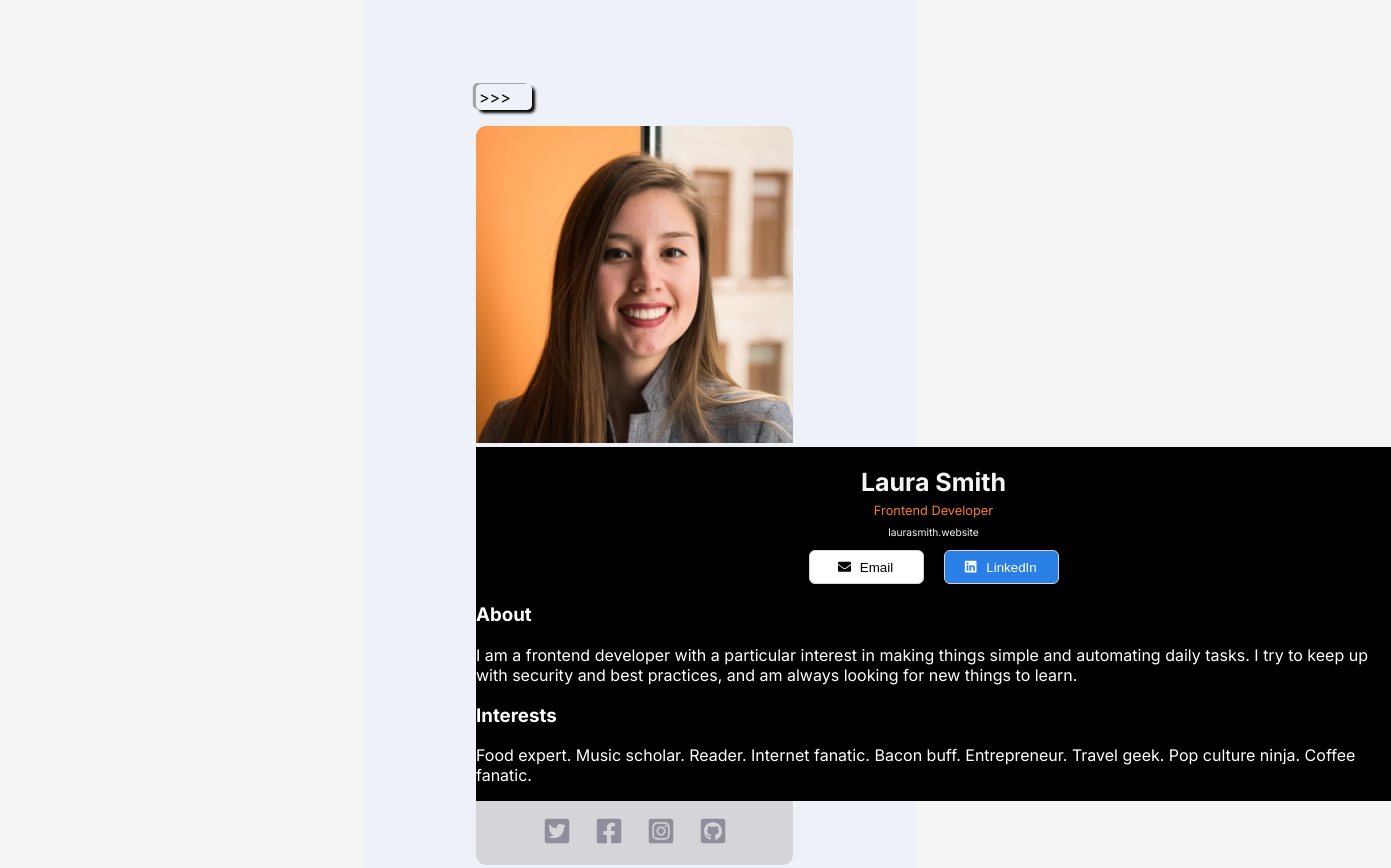
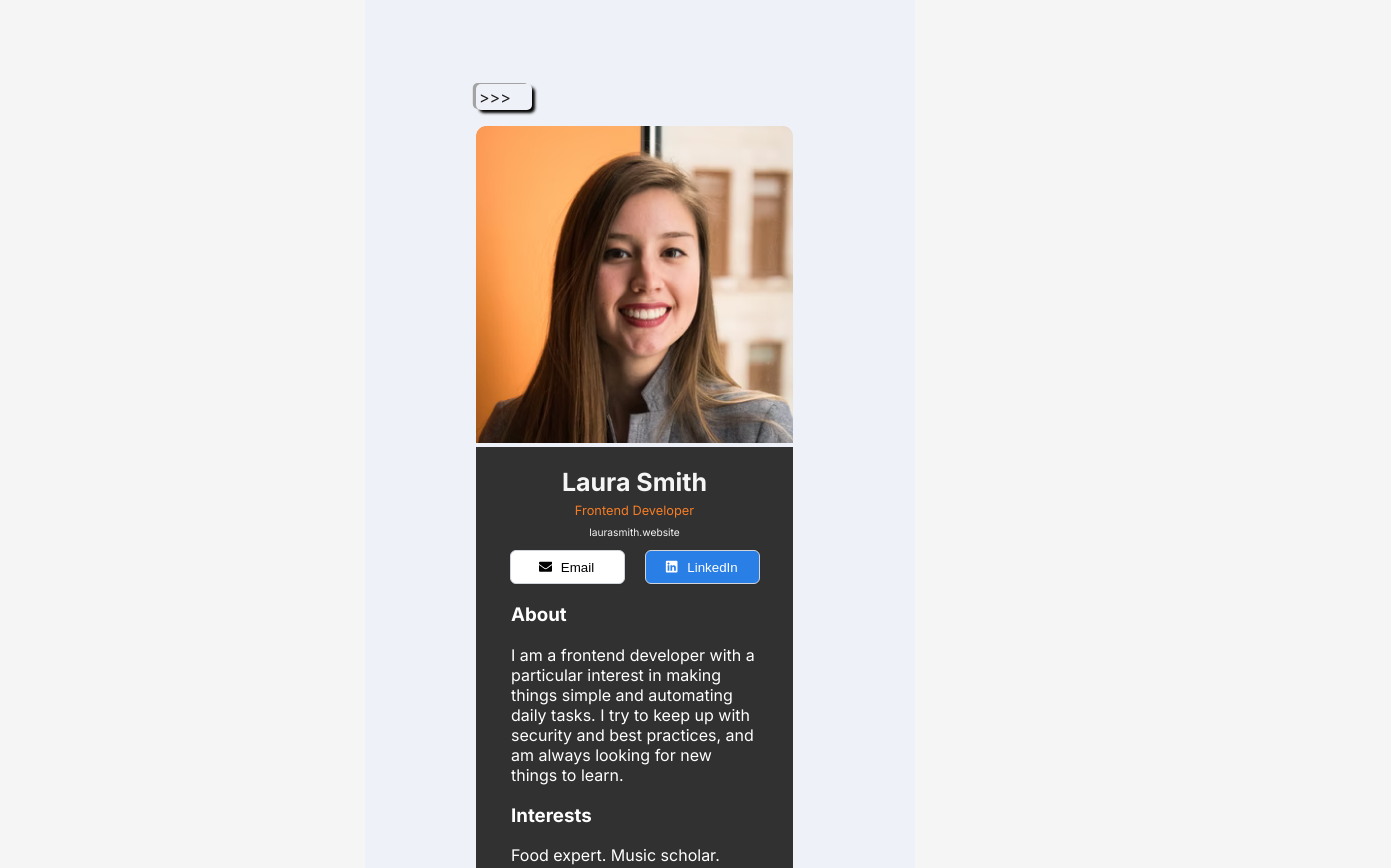
Before and after one commit to mosesedges/premium-student-react-task, a React (Vite) app: page / in a window 1280 px wide. Shown: the top 868 px of the page, 1391 px wide, since content can reach past the window. Built offline with nearby package versions, Linux system fonts and the light colour scheme.

Commit message:
dark mode toggle completed

```diff
--- a/src/components/Footer.jsx
+++ b/src/components/Footer.jsx
@@ -1,10 +1,10 @@
 import React from "react"
 import { FaTwitterSquare,FaFacebookSquare,FaInstagramSquare,FaGithubSquare } from "react-icons/fa";
 
-const Footer = () => {
+const Footer = (props) => {
     return (
         <>
-            <div className="footer-container">
+            <div className={props.darkMode? "dark-footer":"footer-container"}>
             <a href="#"><FaTwitterSquare className="social"/></a>
             <a href="#"><FaFacebookSquare className="social"/></a>
             <a href="#"><FaInstagramSquare className="social"/></a>
--- a/src/index.css
+++ b/src/index.css
@@ -32,7 +32,7 @@ body{
 }
 
 .dark-el{
-  background: black;
+  background: rgb(50, 49, 49);
   color: white;
 }
 
@@ -114,6 +114,11 @@ span{
   width: 247px;
   margin: 0 auto;
 }
+.dark-desc{
+  color:white;
+  width: 247px;
+  margin: 0 auto;
+}
 
 .desc-container h3 {
 
@@ -148,6 +153,15 @@ margin-top: -10px;
   background: #D5D4D8;
   border-radius: 0px 0px 10px 10px;
 }
+.dark-footer {
+  display: flex;
+  justify-content: center;
+  align-items: center;
+  width: 317px;
+  height: 64px;
+  background: #1d1d1d;
+  border-radius: 0px 0px 10px 10px;
+}
 .footer-container .social{
 color: #918E9B;
 padding: 6px;
@@ -155,6 +169,15 @@ margin: 6px;
 width:28px;
 height: 28px;
 }
+
+.dark-footer .social{
+  color: #ffffff;
+  padding: 6px;
+  margin: 6px;
+  width:28px;
+  height: 28px;
+  }
+
 
 header p {
   padding: 3px;
@@ -168,6 +191,6 @@ header p {
 
 p.dark{
   background: #eff1f8;
-  color:black;
+  color:rgb(32, 31, 31);
   box-shadow: 3px 3px 3px black, -0.2em  -1px rgb(163, 163, 163);
 }
```
